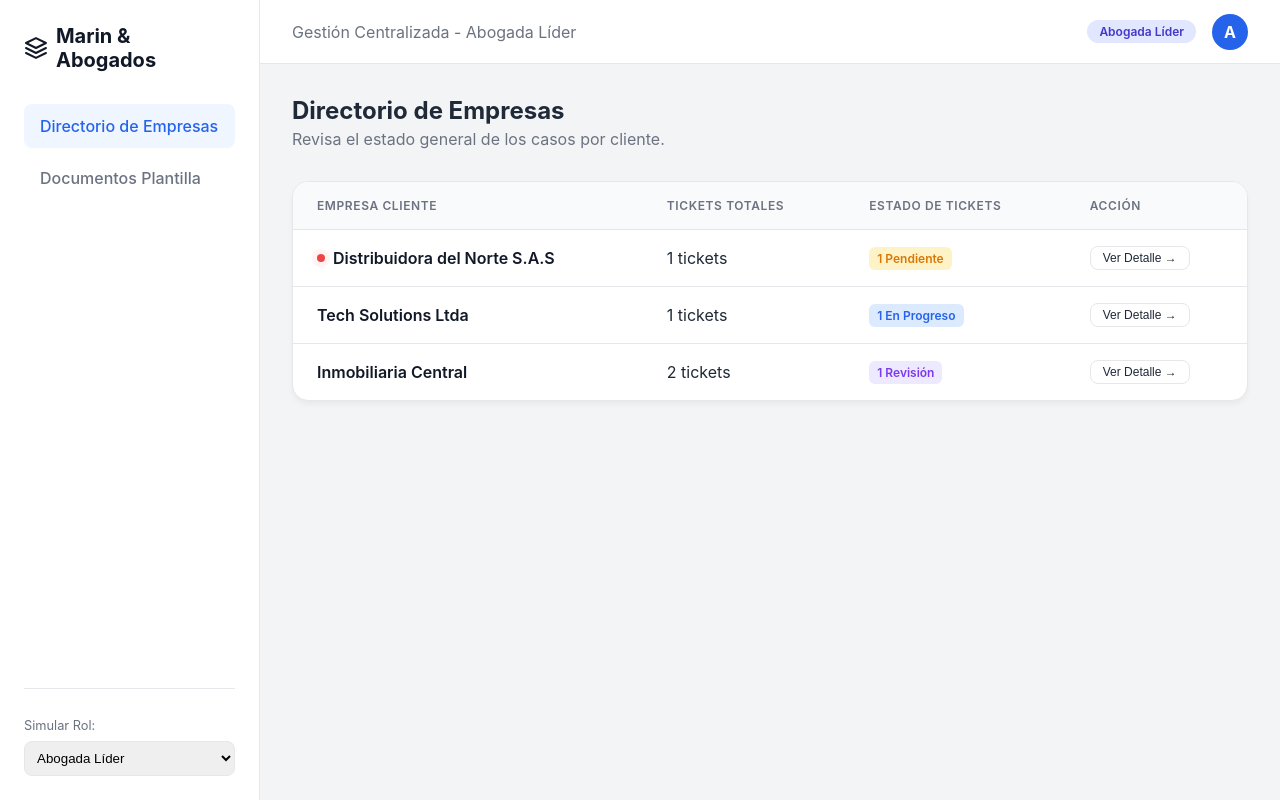
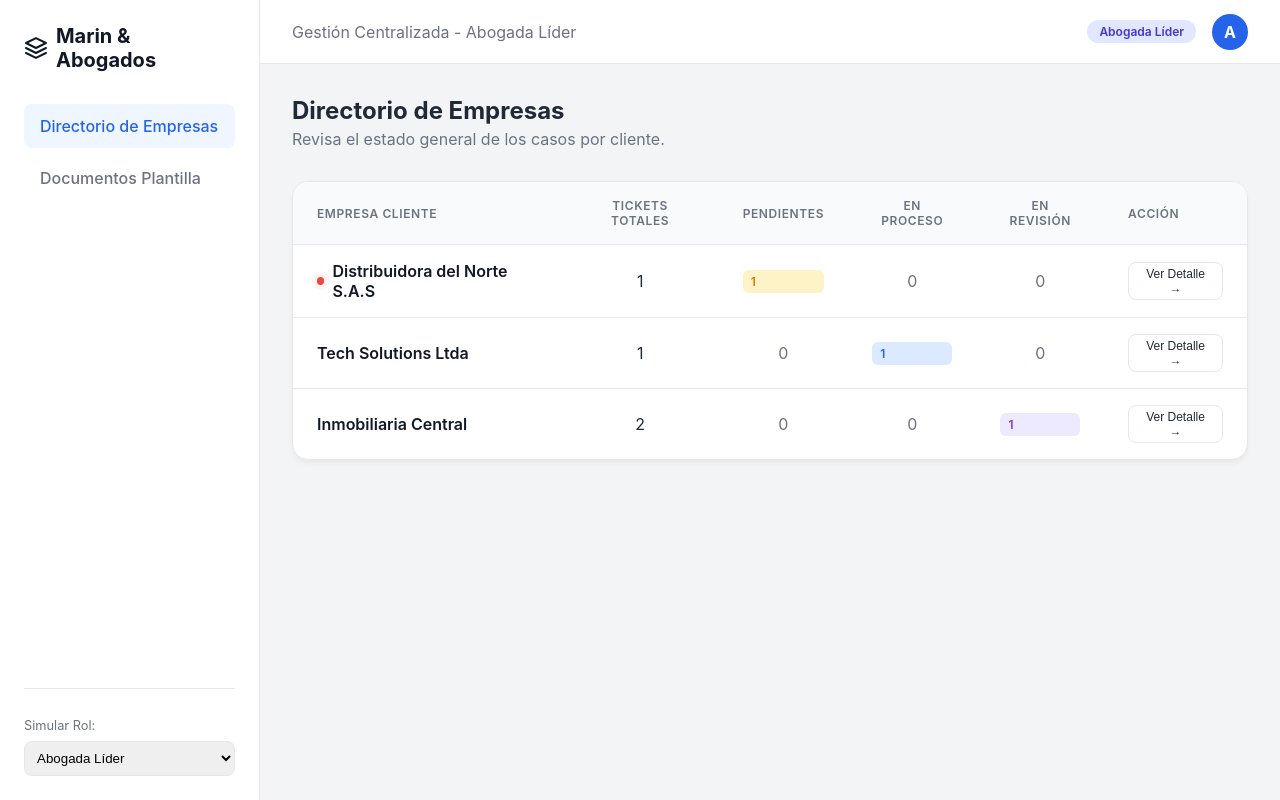
Before and after one commit to neland92/marinAbogados, a React (Vite) app: page / in a window 1280 px wide. Both pictures are taken after typing "Sample123" into the empty fields and a click on the button "Ingresar al Panel". Built offline with nearby package versions, Linux system fonts and the light colour scheme.

Commit message:
Update UI: Separate ticket columns in dashboard

```diff
--- a/src/App.jsx
+++ b/src/App.jsx
@@ -277,8 +277,10 @@ export default function App() {
                   <thead>
                     <tr>
                       <th>Empresa Cliente</th>
-                      <th>Tickets Totales</th>
-                      <th>Estado de Tickets</th>
+                      <th style={{textAlign: 'center'}}>Tickets Totales</th>
+                      <th style={{textAlign: 'center'}}>Pendientes</th>
+                      <th style={{textAlign: 'center'}}>En Proceso</th>
+                      <th style={{textAlign: 'center'}}>En Revisión</th>
                       <th>Acción</th>
                     </tr>
                   </thead>
@@ -300,13 +302,15 @@ export default function App() {
                               {company.name}
                             </div>
                           </td>
-                          <td>{company.tickets.length} tickets</td>
-                          <td>
-                            <div className="ticket-counts">
-                              {pendingCount > 0 && <span className="count-badge status-pending">{pendingCount} Pendiente</span>}
-                              {progressCount > 0 && <span className="count-badge status-progress">{progressCount} En Progreso</span>}
-                              {reviewCount > 0 && <span className="count-badge status-review">{reviewCount} Revisión</span>}
-                            </div>
+                          <td style={{textAlign: 'center'}}>{company.tickets.length}</td>
+                          <td style={{textAlign: 'center'}}>
+                            {pendingCount > 0 ? <span className="count-badge status-pending">{pendingCount}</span> : <span style={{color: 'var(--text-muted)'}}>0</span>}
+                          </td>
+                          <td style={{textAlign: 'center'}}>
+                            {progressCount > 0 ? <span className="count-badge status-progress">{progressCount}</span> : <span style={{color: 'var(--text-muted)'}}>0</span>}
+                          </td>
+                          <td style={{textAlign: 'center'}}>
+                            {reviewCount > 0 ? <span className="count-badge status-review">{reviewCount}</span> : <span style={{color: 'var(--text-muted)'}}>0</span>}
                           </td>
                           <td>
                             <button className="btn-secondary" style={{padding: '0.25rem 0.75rem', fontSize: '0.75rem'}}>Ver Detalle →</button>
```
Also changed, not shown: 1 other file (tests, documents, lock files or other folders).
